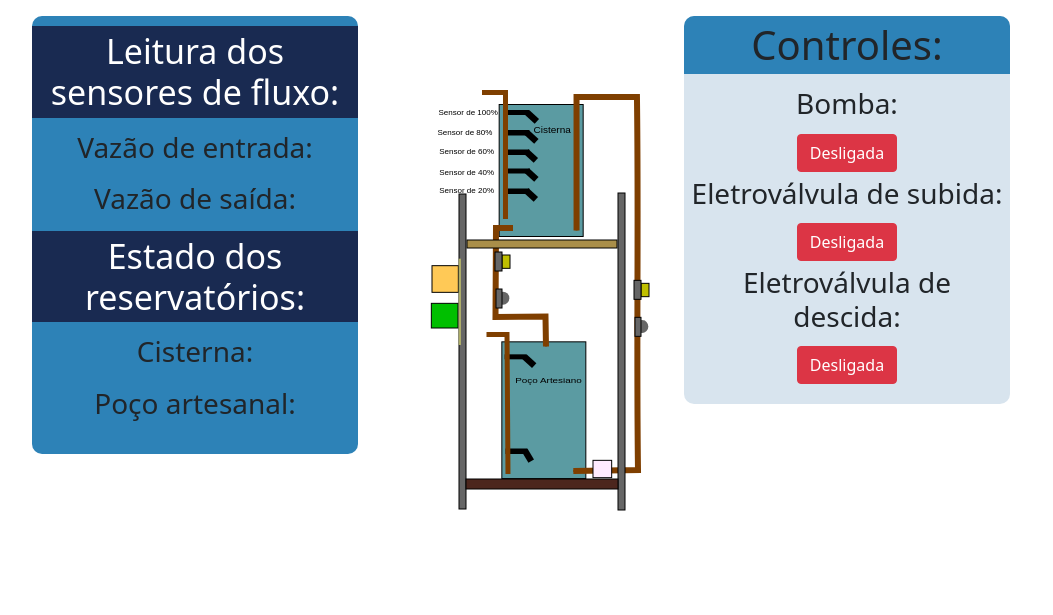
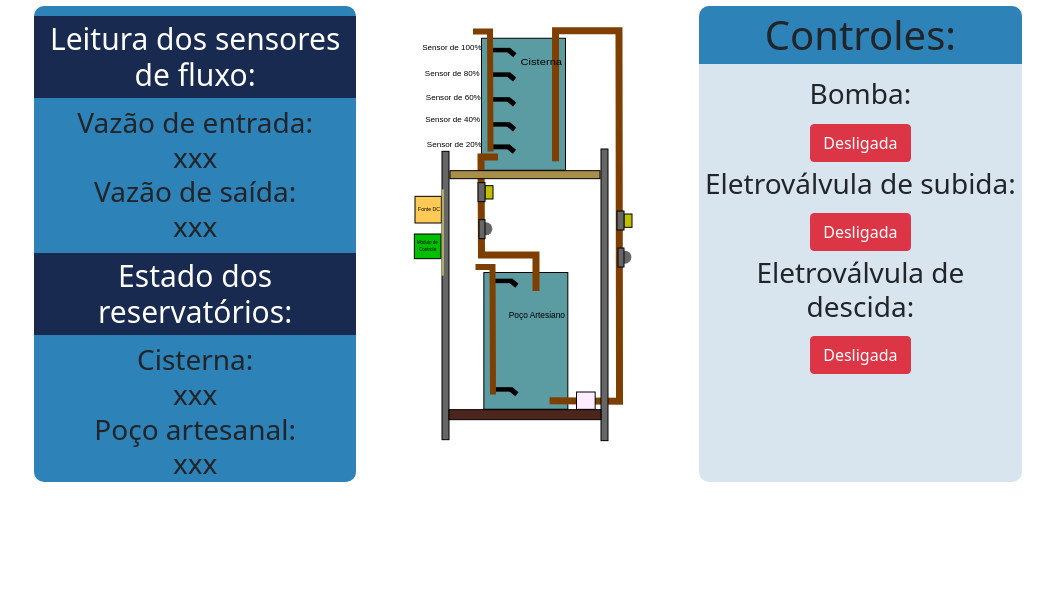
Before and after one commit to alessandrojsouza/SAGA, a PHP site: page /oct07_bootstrap.html in a window 1280 px wide. Shown: the part 44-659 px from the top of the page, without its empty margins (119-1172 px from the left). Run offline with PHP 8.4, Linux system fonts and the light colour scheme; some libraries are stand-ins or nearby versions.

Commit message:
Add files via upload

```diff
--- a/oct07_bootstrap.css
+++ b/oct07_bootstrap.css
@@ -1,22 +1,34 @@
 body{
-    background-color: #efa9a9;
+    background-color: #41ADC1;
 }
-h3{
-    font-size: 40px;
-    padding: 5px;
-    text-align: center;
+::-webkit-scrollbar {
+    width: 0;  /* Remove scrollbar space */
+    background: transparent;  /* Optional: just make scrollbar invisible */
 }
 
+/*
+div#container{
+    background-color:rgb(155, 236, 242);
+    margin-top: -20px;
+
+}
+*/
 div#mapeamento{
-    height:100%;
+    margin-left: 1.5px;
+    margin-top: -10px;
 }
-/*--------ESQUERDA------- */
+
+#svg{
+    margin-top: 10px;
+}
+
+/*--------Leituras--------*/
 div#leituras{
     background-color: #2d82b7;
     border-radius: 10px 10px 10px 10px;
     padding-top: 10px;
     padding: 0px;
-    padding-bottom: 20px;
+    padding-bottom: 0px;
 }
 h1#titulo{
     font-size: 34px;
@@ -25,9 +37,20 @@ h1#titulo{
     background-color: #192A51;
     padding: 5px;
     text-align: center;
+    font-size: 30px;
 }
-
-/*--------DIREITA--------*/
+h2#textLei{
+    font-size: 28px;
+    text-align: center;
+    padding: 0px;
+    margin: 1px;
+}
+h3.dados{
+    padding: 0px;
+    text-align: center;
+    margin: 1px;
+}
+/*--------Controles--------*/
 div#controles{
     background-color: rgb(216, 228, 238);
     border-radius: 10px 10px 10px 10px;
@@ -45,10 +68,24 @@ h1#titulo2{
 button{
     margin: 5px;
 }
+
+h2#textCont{
+    font-size: 28px;
+    text-align: center;
+    padding: 5px;
+}
+
+/*----SVG-----*/
+div#svg{
+    text-align: center;
+    border-radius: 10px 10px 10px 10px;
+    margin: 10px;
+}
 /* ------- MENU ----------*/
 nav#menu{
     background-color: #192A51;
     text-align: left;
+    margin-right: -15px;
 }
 nav#menu ul{
     list-style: none;
--- a/oct07_bootstrap.html
+++ b/oct07_bootstrap.html
@@ -15,106 +15,109 @@
         <nav id="menu">
             <ul>
                 <li><a href="#"><b>Mapeamento</b></a></li>
-                <li><a href="#">Histórico</a></li>
+                <li><a href="oct14_historico.html">Histórico</a></li>
             </ul>
         </nav>
-        <div id="mapeamento" class="row justify-content-center">
-            <div id="leituras" class="col-lg-3 col-md-8 col-sm-8 col-xs-8 h-100">
+        <!--
+            WIDTH
+            Extra small <576px ----- motog4; iphone 6,7,8; galaxy s5
+            Small ≥576px ------
+            Medium ≥768px ----- ipad
+            Large ≥992px ------ ipad pro
+            Extra large ≥1200px ----- desktop
+        -->
+            <!--<div id="container" class="container-fluid">-->
+                <div id="mapeamento" class="row justify-content-center align-self-start">
+                    <div id="leituras" class="col-xs-12 col-sm-10 col-md-10 col-lg-4 col-xl-3">
                         <h1 id="titulo">Leitura dos sensores de fluxo:</h1>
-                <h3>Vazão de entrada:</h3>
-                <h3>Vazão de saída:</h3>
+                        <h2 id="textLei">Vazão de entrada:</h2>
+                        <h3 class="dados" id ="vEnt">xxx</h2>
+                        <h2 id="textLei">Vazão de saída:</h2>
+                        <h3 class="dados" id ="vSai">xxx</h2>
                         <h1 id="titulo">Estado dos reservatórios:</h1>
-                <h3>Cisterna:</h3>
-                <h3>Poço artesanal:</h3>
+                        <h2 id="textLei">Cisterna:</h2>
+                        <h3 class="dados" id ="cist">xxx</h2>
+                        <h2 id="textLei">Poço artesanal:</h2>
+                        <h3 class="dados" id ="poco">xxx</h2>
                     </div>
-            <div id="svg" class="col-lg-3 col-md-8 col-sm-8 col-xs-8 h-100">
-                <svg width="400" height="600" xmlns="http://www.w3.org/2000/svg"  stroke="null">
-                    <g stroke="null">
-
-                    <!--ELETROVÁLVULAS-->
-                    <rect id="ValSub" stroke="#000" fill="#bfbf00" x="271.00104" y="267.33727" width="8.00007" height="13.33333"/>
-                    <rect id="ValDes" stroke="#000"  fill="#bfbf00" x="132.00467" y="239.00468" width="8.00007" height="13.33333"/>
-
-                    <!--SENSORES DE FLUXO-->
-                    <ellipse stroke="#000" fill="#666666" cx="272.00117" cy="310.50426" id="svg_74" rx="6.33336" ry="6.50013" stroke-width="0"/>
-                    <ellipse stroke="#000" fill="#666666" cx="133.0048" cy="282.17167" id="svg_70" rx="6.33336" ry="6.50013" stroke-width="0"/>
-
-                    <!-- TANQUES -->
-                    <rect stroke="#000" fill="#5B9BA2" x="129.16665" y="88.5" width="84" height="132" id="svg_10"/>
-                    <rect stroke="#000" fill="#5B9BA2" x="131.83332" y="325.83333" width="84" height="136.75012" id="svg_46"/>
-
-                    <!-- SENSORES DE NÍVEL -->
-                    <rect stroke="#000" fill="#000000" x="158.33329" y="114.49989" width="6.5" height="13" id="svg_27" stroke-width="0" transform="rotate(-47.4896 161.583 121)"/>
-                    <rect stroke="#000" fill="#000000" x="158.33329" y="152.49989" width="6.5" height="13" id="svg_28" stroke-width="0" transform="rotate(-47.4896 161.583 159)"/>
-                    <rect stroke="#000" fill="#000000" x="157.83329" y="133.49989" width="6.5" height="13" id="svg_29" stroke-width="0" transform="rotate(-47.4896 161.083 140)"/>
-                    <rect stroke="#000" fill="#000000" x="158.83329" y="94.49989" width="6.5" height="13" id="svg_31" stroke-width="0" transform="rotate(-47.4896 162.083 101)"/>
-                    <rect stroke="#000" fill="#000000" x="157.83329" y="172.49988" width="6.5" height="13" id="svg_32" stroke-width="0" transform="rotate(-47.4896 161.083 179)"/>
-                    <rect stroke="#000" fill="#000000" x="137.33329" y="93.99989" width="22" height="5" id="svg_18" stroke-width="0"/>
-                    <rect stroke="#000" fill="#000000" x="137.83329" y="113.99989" width="21.5" height="5.5" id="svg_21" stroke-width="0"/>
-                    <rect stroke="#000" fill="#000000" x="137.83329" y="152.49989" width="22" height="5" id="svg_22" stroke-width="0"/>
-                    <rect stroke="#000" fill="#000000" x="137.83329" y="133.49989" width="21.5" height="5.5" id="svg_23" stroke-width="0"/>
-                    <rect stroke="#000" fill="#000000" x="137.83329" y="172.49989" width="21.5" height="5.5" id="svg_25" stroke-width="0"/>
-                    <rect stroke="#000" fill="#000000" x="134.66663" y="338.33328" width="22" height="5" id="svg_49" stroke-width="0"/>
-                    <rect stroke="#000" fill="#000000" x="135.49996" y="432.49994" width="21.5" height="5.5" id="svg_53" stroke-width="0"/>
-                    <rect stroke="#000" fill="#000000" x="156.16662" y="338.83328" width="6.5" height="13" id="svg_57" stroke-width="0" transform="rotate(-47.4896 159.417 345.333)"/>
-                    <rect stroke="#000" fill="#000000" x="154.68359" y="433.26832" width="6.5" height="12.74177" id="svg_58" stroke-width="0" transform="rotate(-30.91 157.934 439.639)"/>
-
-                    <!--TEXTO-->
-                    <text stroke="#000" fill="#000000" x="52.73915" y="148.48469" id="svg_77" stroke-width="0" font-size="24" font-family="sans-serif" text-anchor="start" xml:space="preserve" font-weight="normal" font-style="normal" transform="matrix(0.418167 0 0 0.353855 141.447 64.5702)">Cisterna</text>
-                    <text stroke="#000" fill="#000000" x="36.45708" y="407.37543" id="svg_78" stroke-width="0" font-size="24" font-family="sans-serif" text-anchor="start" xml:space="preserve" transform="matrix(0.412854 0 0 0.312753 130.23 240.036)">Poço Artesiano</text>
-                    <text stroke="#000" fill="#000000" stroke-width="0" x="-136.70062" y="-11.18703" id="svg_80" font-size="24" font-family="sans-serif" text-anchor="start" xml:space="preserve" transform="matrix(0.335066 0 0 0.263071 114.296 102.302)">Sensor de 100%</text>
-                    <text stroke="#000" fill="#000000" stroke-width="0" x="-139.68512" y="64.83851" id="svg_81" font-size="24" font-family="sans-serif" text-anchor="start" xml:space="preserve" transform="matrix(0.335066 0 0 0.263071 114.296 102.302)">Sensor de 80%</text>
-                    <text stroke="#000" fill="#000000" stroke-width="0" x="-134.71095" y="135.79569" id="svg_82" font-size="24" font-family="sans-serif" text-anchor="start" xml:space="preserve" transform="matrix(0.335066 0 0 0.263071 114.296 102.302)">Sensor de 60%</text>
-                    <text stroke="#000" fill="#000000" stroke-width="0" x="-134.71095" y="214.35542" id="svg_83" font-size="24" font-family="sans-serif" text-anchor="start" xml:space="preserve" transform="matrix(0.335066 0 0 0.263071 114.296 102.302)">Sensor de 40%</text>
-                    <text stroke="#000" fill="#000000" stroke-width="0" x="-134.71095" y="284.04552" id="svg_84" font-size="24" font-family="sans-serif" text-anchor="start" xml:space="preserve" transform="matrix(0.335066 0 0 0.263071 114.296 102.302)">Sensor de 20%</text>
-                    <text stroke="#000" fill="#000000" x="-226.38049" y="253.95787" id="svg_89" stroke-width="0" font-size="24" font-family="sans-serif" text-anchor="start" xml:space="preserve" transform="matrix(0.214429 0 0 0.214429 112.875 209.169)">Fonte DC</text>
-                    <text stroke="#000" fill="#000000" x="-227.70771" y="406.30134" id="svg_90" stroke-width="0" font-size="24" font-family="sans-serif" text-anchor="start" xml:space="preserve" transform="matrix(0.187074 0 0 0.214429 106.47 209.169)">Módulo de</text>
-                    <text stroke="#000" fill="#000000" stroke-width="0" x="194.84557" y="637.70289" id="svg_79" font-size="24" font-family="sans-serif" text-anchor="start" xml:space="preserve" transform="matrix(0.18997 0 0 0.308633 187.957 259.728)">Bomba</text>
-                    <text stroke="#000" fill="#000000" x="-227.93502" y="435.83732" id="svg_91" stroke-width="0" font-size="24" font-family="sans-serif" text-anchor="start" xml:space="preserve" transform="matrix(0.191247 0 0 0.18648 108.816 221.944)">Controle</text>
-
-                    <!--FONTE DC-->
-                    <rect stroke="#000" fill="#ffc956" x="62.00267" y="249.66987" width="26.33349" height="26.66682" id="svg_86"/>
-                    <!--MÓDULO DE CONTROLE-->
-                    <rect stroke="#000" fill="#00bf00" x="61.336" y="287.33676" width="26.66682" height="24.66681" id="svg_88"/>
-
-                    <!-- CANOS "#5B9BA2" -->
-                    <path id="svg_4" d="m135.49121,202.99176l0.00657,-126.49302l-23.49961,0" opacity="NaN" stroke-width="5" stroke="#7f3f00" fill="none"/>
-                    <path id="svg_5" d="m142.49109,212.9916l-14.49319,-0.49508" opacity="NaN" stroke-width="0" stroke="#000" fill="#C48157"/>
-                    <path id="svg_7" d="m125.99137,265.49074l3.00652,-9.49493" opacity="NaN" stroke-width="0" stroke="#000" fill="#C48157"/>
-                    <path id="canoDreno" d="m175.99055,330.48967l-0.49342,-29.9946l-49.99918,0.49999l0.49999,-88.99854l16.99972,0" stroke-width="6" stroke="#7f3f00" fill="none"/>
-                    <path id="aguaDreno" d="m175.99055,330.48967l-0.49342,-29.9946l-49.99918,0.49999l0.49999,-88.99854l16.99972,0" stroke-width="2" stroke="#7f3f00" fill="none"/>
-                    <path id="svg_9" d="m258.98919,454.48764" opacity="NaN" stroke="#000" fill="#5B9BA2"/>
-                    <path id="svg_15" d="m137.99117,457.98759l-0.99341,-139.4928l-20.49966,0" opacity="NaN" stroke-width="5" stroke="#7f3f00" fill="none"/>
-                    <path stroke="#7f3f00" id="canoBomba" d="m206.56169,214.48449l-0.03312,-133.47925l60.42838,-0.00541c1.73835,125.65097 -0.69533,247.35466 1.04303,373.00563l-64.66666,1.00745" stroke-width="6" fill="none"/>
-                    <path stroke="#7f3f00" id="aguaBomba" d="m206.56169,214.48449l-0.03312,-133.47925l60.42838,-0.00541c1.73835,125.65097 -0.69533,247.35466 1.04303,373.00563l-64.66666,1.00745" stroke-width="2" fill="none"/>
-
-                    <!--BOMBA-->
-                    <rect id="bomba" stroke="#000" fill="#FFEBFF" x="222.99976" y="444.33335" width="18.66667" height="17.33333" id="svg_76"/>
-
-                    <!--DETALHES-->
-                    <!--Suportes cinza-->
-                    <rect stroke="#000" fill="#666666" x="125.00461" y="236.00469" width="7.00006" height="19.00017" id="svg_68"/>
-                    <rect stroke="#000" fill="#666666" x="126.00462" y="273.00501" width="6.00005" height="19.00017" id="svg_69"/>
-                    <rect stroke="#000" fill="#666666" x="264.00097" y="264.33728" width="7.00006" height="19.00017" id="svg_72"/>
-                    <rect stroke="#000" fill="#666666" x="265.00098" y="301.3376" width="6.00005" height="19.00017" id="svg_73"/>
-                    <rect stroke="#000" fill="#666666" x="89" y="178" width="7" height="315" id="svg_11"/>
-                    <rect stroke="#000" fill="#666666" x="248" y="177.00001" width="7" height="316.99999" id="svg_12"/>
-                    <!--Barras de sustentação-->
-                    <rect stroke="#000" fill="#A98E49" x="97" y="224" width="150" height="8" id="svg_13"/>
-                    <rect stroke="#000" fill="#4C261D" x="96" y="463" width="152" height="10" id="svg_14"/>
-                    <rect stroke="#000" fill="#adad69" stroke-width="0" x="88.66949" y="242.66983" width="2.33335" height="86.33384" id="svg_85"/>
+                    <div id="svg" class="col-xs-12 col-sm-10 col-md-10 col-lg-4 col-xl-3">
+                        <svg width="230" height="435" xmlns="http://www.w3.org/2000/svg">
+                            <g>
+                            <!-- eletroválvulas -->
+                             <rect  id="ValSub" fill="#bfbf00" x="72.00467" y="169.67134" width="8.00007" height="13.33333" stroke="#000"/>
+                             <rect  id="ValDes" fill="#bfbf00" x="211.00104" y="198.00393" width="8.00007" height="13.33333" stroke="#000"/>
+                            <!-- sensores de fluxo -->
+                             <ellipse fill="#666666" cx="73.0048" cy="212.83833" id="svg_70" rx="6.33336" ry="6.50013" stroke="#000" stroke-width="0"/>
+                             <ellipse fill="#666666" cx="212.00117" cy="241.17092" id="svg_74" rx="6.33336" ry="6.50013" stroke="#000" stroke-width="0"/>
+                            <!-- tanques -->
+                             <rect fill="#5B9BA2" stroke="#000" x="68.49998" y="22.24999" width="84" height="132" id="svg_10"/>
+                             <rect fill="#5B9BA2" x="70.83333" y="256.49999" width="84" height="136.75012" id="svg_46" stroke="#000"/>
+                            <!-- sensores de nível -->
+                             <path transform="rotate(-50.4829 98.4671 110.886)" stroke="#000" id="svg_37" d="m95.87442,106.75772l5.18537,0l0,8.25507l-5.18537,0l0,-8.25507z" opacity="undefined" stroke-width="0" fill="#000000"/>
+                             <path transform="rotate(-50.4829 98.4671 85.8864)" stroke="#000" id="svg_38" d="m95.87442,81.75847l5.18537,0l0,8.25507l-5.18537,0l0,-8.25507z" opacity="undefined" stroke-width="0" fill="#000000"/>
+                             <path transform="rotate(-50.4829 98.4671 60.8872)" stroke="#000" id="svg_39" d="m95.87442,56.75923l5.18537,0l0,8.25507l-5.18537,0l0,-8.25507z" opacity="undefined" stroke-width="0" fill="#000000"/>
+                             <path transform="rotate(-50.4829 98.7171 36.6379)" stroke="#000" id="svg_40" d="m96.12441,32.50996l5.18537,0l0,8.25507l-5.18537,0l0,-8.25507z" opacity="undefined" stroke-width="0" fill="#000000"/>
+                             <path transform="rotate(-50.4829 98.2171 133.135)" stroke="#000" id="svg_34" d="m95.62443,129.00704l5.18537,0l0,8.25507l-5.18537,0l0,-8.25507z" opacity="undefined" stroke-width="0" fill="#000000"/>
+                             <path transform="rotate(-50.4829 100.717 267.133)" stroke="#000" id="svg_42" d="m98.1244,263.00522l5.18537,0l0,8.25507l-5.18537,0l0,-8.25507z" opacity="undefined" stroke-width="0" fill="#000000"/>
+                             <path transform="rotate(-50.4829 100.717 375.632)" stroke="#000" id="svg_44" d="m98.1244,371.50376l5.18537,0l0,8.25507l-5.18537,0l0,-8.25507z" opacity="undefined" stroke-width="0" fill="#000000"/>
+                             <rect stroke="#000" fill="#000000" x="79.08326" y="106.16561" width="17.75011" height="4.50003" id="svg_15" stroke-width="0"/>
+                             <rect stroke="#000" fill="#000000" x="79.08326" y="128.66497" width="17.75011" height="4.50003" id="svg_25" stroke-width="0"/>
+                             <rect stroke="#000" fill="#000000" x="79.08326" y="56.33363" width="17.75011" height="4.50003" id="svg_27" stroke-width="0"/>
+                             <rect stroke="#000" fill="#000000" x="79.08326" y="81.16632" width="17.75011" height="4.50003" id="svg_29" stroke-width="0"/>
+                             <rect stroke="#000" fill="#000000" x="79.08326" y="128.66497" width="17.75011" height="4.50003" id="svg_33" stroke-width="0"/>
+                             <rect stroke="#000" fill="#000000" x="79.33325" y="31.83444" width="17.75011" height="4.50003" id="svg_35" stroke-width="0"/>
+                             <rect stroke="#000" fill="#000000" x="81.58322" y="262.66316" width="17.75011" height="4.50003" id="svg_41" stroke-width="0"/>
+                             <rect stroke="#000" fill="#000000" x="81.58322" y="371.16169" width="17.75011" height="4.50003" id="svg_43" stroke-width="0"/>
+                            <!-- fonte DC -->
+                             <rect fill="#ffc956" x="2.00267" y="180.33653" width="26.33349" height="26.66682" id="svg_86" stroke="#000"/>
+                            <!-- módulo de controle -->
+                             <rect fill="#00bf00" x="1.336" y="218.00342" width="26.66682" height="24.66681" id="svg_88" stroke="#000"/>
+                            <!-- canos -->
+                            <path  id="canoBomba" stroke="#7f3f00" stroke-width="7" d="m136.65174,384.64786l69.87182,0.6749l-0.52921,-370.6565l-63.44757,0l0,130.66308" fill="none"/>
+                            <path  id="aguaBomba" stroke="#7f3f00" stroke-width="2" d="m136.65174,384.64786l69.87182,0.6749l-0.52921,-370.6565l-63.44757,0l0,130.66308" fill="none"/>
+                            <path id="canoDreno" d="m123,275l0,-36l-54.49996,0l-0.50004,-98l17,0" opacity="NaN" stroke-width="7" stroke="#7f3f00" fill="none"/>
+                            <path id="aguaDreno" d="m123,275l0,-36l-54.49996,0l-0.50004,-98l17,0" opacity="NaN" stroke-width="2" stroke="#7f3f00" fill="none"/>
+                            <path stroke="#7f3f00" id="svg_57" d="m77.50125,135.50383l-0.49999,-119.9977l-17.00099,0" opacity="NaN" stroke-width="6" fill="none"/>
+                            <path stroke="#7f3f00" id="svg_58" d="m80.00119,378.49717l-0.49999,-127.49749l-17.00098,0" opacity="NaN" stroke-width="6" fill="none"/>
+                            <!-- textos -->
+                            <text transform="matrix(0.46514 0 0 0.405334 129.861 53.7025)" fill="#000000" x="-48.12742" y="-11.26028" id="svg_77" stroke-width="0" font-size="24" font-family="sans-serif" text-anchor="start" xml:space="preserve" font-weight="normal" font-style="normal" stroke="#000">Cisterna</text>
+                            <text transform="matrix(0.348819 0 0 0.40775 130.786 228.238)" stroke="#000" fill="#000000" x="-100.49096" y="181.74699" id="svg_78" stroke-width="0" font-size="24" font-family="sans-serif" text-anchor="start" xml:space="preserve">Poço Artesiano</text>
+                            <text fill="#000000" stroke-width="0" x="-117.48456" y="261.52751" id="svg_79" font-size="24" font-family="sans-serif" text-anchor="start" xml:space="preserve" stroke="#000" transform="matrix(0.18997 0 0 0.18997 187.957 335.424)">Bomba</text>
+                            <text fill="#000000" stroke-width="0" x="-313.78012" y="-261.43631" id="svg_80" font-size="24" font-family="sans-serif" text-anchor="start" xml:space="preserve" stroke="#000" transform="matrix(0.335066 0 0 0.263071 114.296 102.302)">Sensor de 100%</text>
+                            <text fill="#000000" stroke-width="0" x="-305.82155" y="-159.43548" id="svg_81" font-size="24" font-family="sans-serif" text-anchor="start" xml:space="preserve" stroke="#000" transform="matrix(0.335066 0 0 0.263071 114.296 102.302)">Sensor de 80%</text>
+                            <text fill="#000000" stroke-width="0" x="-302.83704" y="-69.47212" id="svg_82" font-size="24" font-family="sans-serif" text-anchor="start" xml:space="preserve" stroke="#000" transform="matrix(0.335066 0 0 0.263071 114.296 102.302)">Sensor de 60%</text>
+                            <text fill="#000000" stroke-width="0" x="-304.82669" y="14.15594" id="svg_83" font-size="24" font-family="sans-serif" text-anchor="start" xml:space="preserve" stroke="#000" transform="matrix(0.335066 0 0 0.263071 114.296 102.302)">Sensor de 40%</text>
+                            <text fill="#000000" x="-503.0844" y="-67.82695" id="svg_89" stroke-width="0" font-size="24" font-family="sans-serif" text-anchor="start" xml:space="preserve" stroke="#000" transform="matrix(0.214429 0 0 0.214429 112.875 209.169)">Fonte DC</text>
+                            <text fill="#000000" x="-548.4364" y="87.62555" id="svg_90" stroke-width="0" font-size="24" font-family="sans-serif" text-anchor="start" xml:space="preserve" stroke="#000" transform="matrix(0.187074 0 0 0.214429 106.47 209.169)">Módulo de</text>
+                            <text fill="#000000" x="-538.17959" y="71.18699" id="svg_91" stroke-width="0" font-size="24" font-family="sans-serif" text-anchor="start" xml:space="preserve" stroke="#000" transform="matrix(0.191247 0 0 0.18648 108.816 221.944)">Controle</text>
+                            <text fill="#000000" stroke-width="0" x="-299.85255" y="109.50174" id="svg_24" font-size="24" font-family="sans-serif" text-anchor="start" xml:space="preserve" stroke="#000" transform="matrix(0.335066 0 0 0.263071 114.296 102.302)">Sensor de 20%</text>
+                            <!-- bomba -->
+                             <rect id="bomba" fill="#FFEBFF" stroke="#000" x="163.49975" y="375.99999" width="18.66667" height="17.33333" id="svg_76"/>
+                            <!---- detalhes ---->
+                            <!-- suportes cinzas -->
+                             <rect fill="#666666" stroke="#000" x="65.00461" y="166.67135" width="7.00006" height="19.00017" id="svg_68"/>
+                             <rect fill="#666666" stroke="#000" x="66.00462" y="203.67167" width="6.00005" height="19.00017" id="svg_69"/>
+                             <rect fill="#666666" stroke="#000" x="204.00097" y="195.00394" width="7.00006" height="19.00017" id="svg_72"/>
+                             <rect fill="#666666" stroke="#000" x="205.00098" y="232.00426" width="6.00005" height="19.00017" id="svg_73"/>
+                            <!-- barras de sustentação -->
+                             <rect stroke="#000" fill="#666666" x="29" y="135.33304" width="7" height="288.33362" id="svg_11"/>
+                             <rect stroke="#000" fill="#666666" x="188" y="132.99972" width="7" height="291.66694" id="svg_12"/>
+                             <rect fill="#A98E49" stroke="#000" x="37" y="154.66666" width="150" height="8" id="svg_13"/>
+                             <rect fill="#4C261D" stroke="#000" x="36" y="393.66666" width="152" height="10" id="svg_14"/>
+                             <rect fill="#adad69" stroke-width="0" x="28.66949" y="173.33649" width="2.33335" height="86.33384" id="svg_85" stroke="#000"/>
                             </g>
                            </svg>
                     </div>
-            <div id="controles" class="col-lg-3 col-md-8 col-sm-8 col-xs-8 h-100">
+                    <div id="controles" class="col-xs-12 col-sm-10 col-md-10 col-lg-4 col-xl-3">
                         <h1 id="titulo2">Controles:</h1>
-                <h3>Bomba:</h3>
+                        <h2 id="textCont">Bomba:</h2>
                         <button id="botaoBomba" type="button" class="btn btn-danger">Desligada</button>
-                <h3>Eletroválvula de subida:</h3>
+                        <h2 id="textCont">Eletroválvula de subida:</h2>
                         <button id="botaoValSub" type="button" class="btn btn-danger">Desligada</button>
-                <h3>Eletroválvula de descida:</h3>
+                        <h2 id="textCont">Eletroválvula de descida:</h2>
                         <button id="botaoValDes" type="button" class="btn btn-danger">Desligada</button>
                     </div>
                 </div>
+            <!--</div>-->
     </body>
 </html>
```
Also changed, not shown: oct14_historico.css (added, +70 -0 lines), oct14_historico.html (added, +74 -0 lines). Lines whose indentation alone changed are shown as unchanged.
